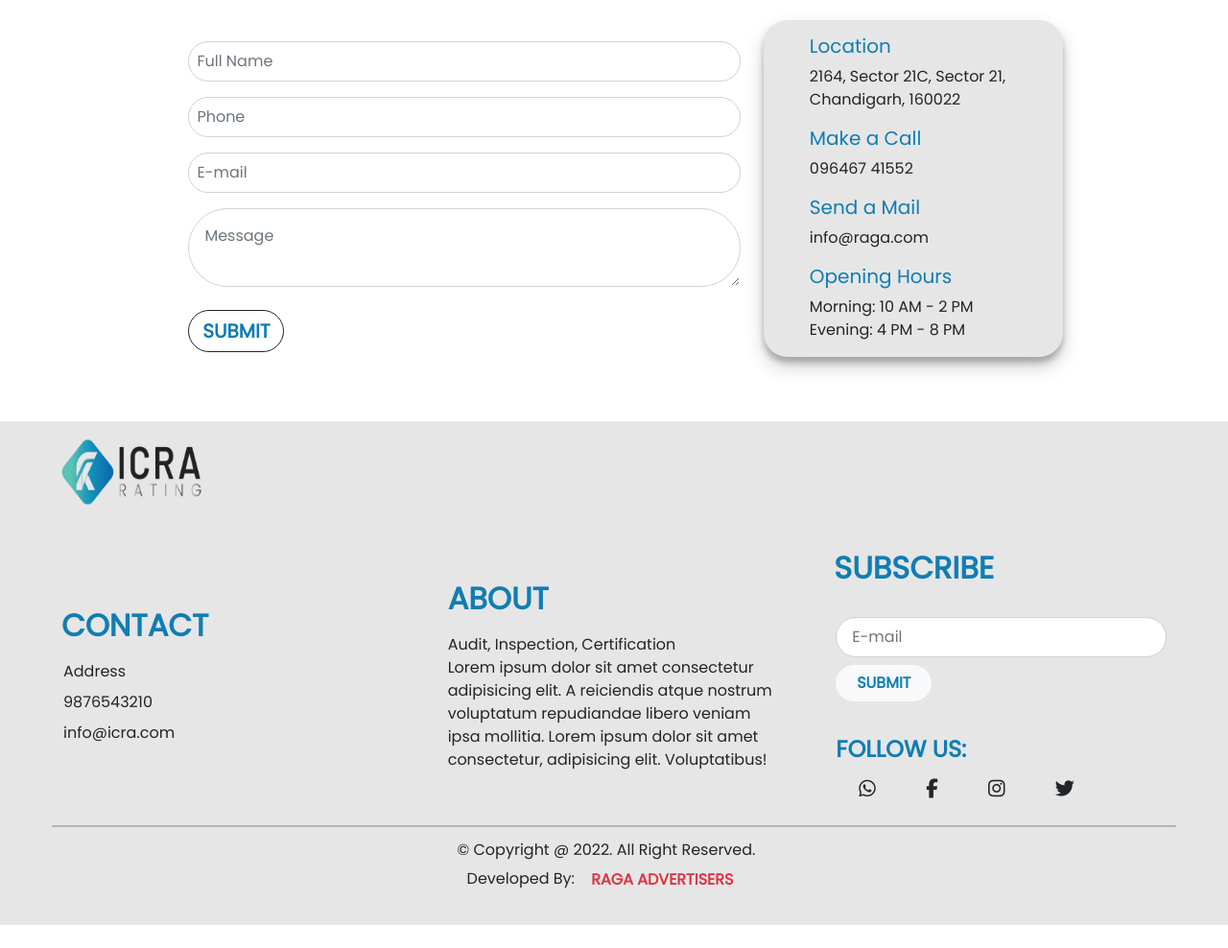
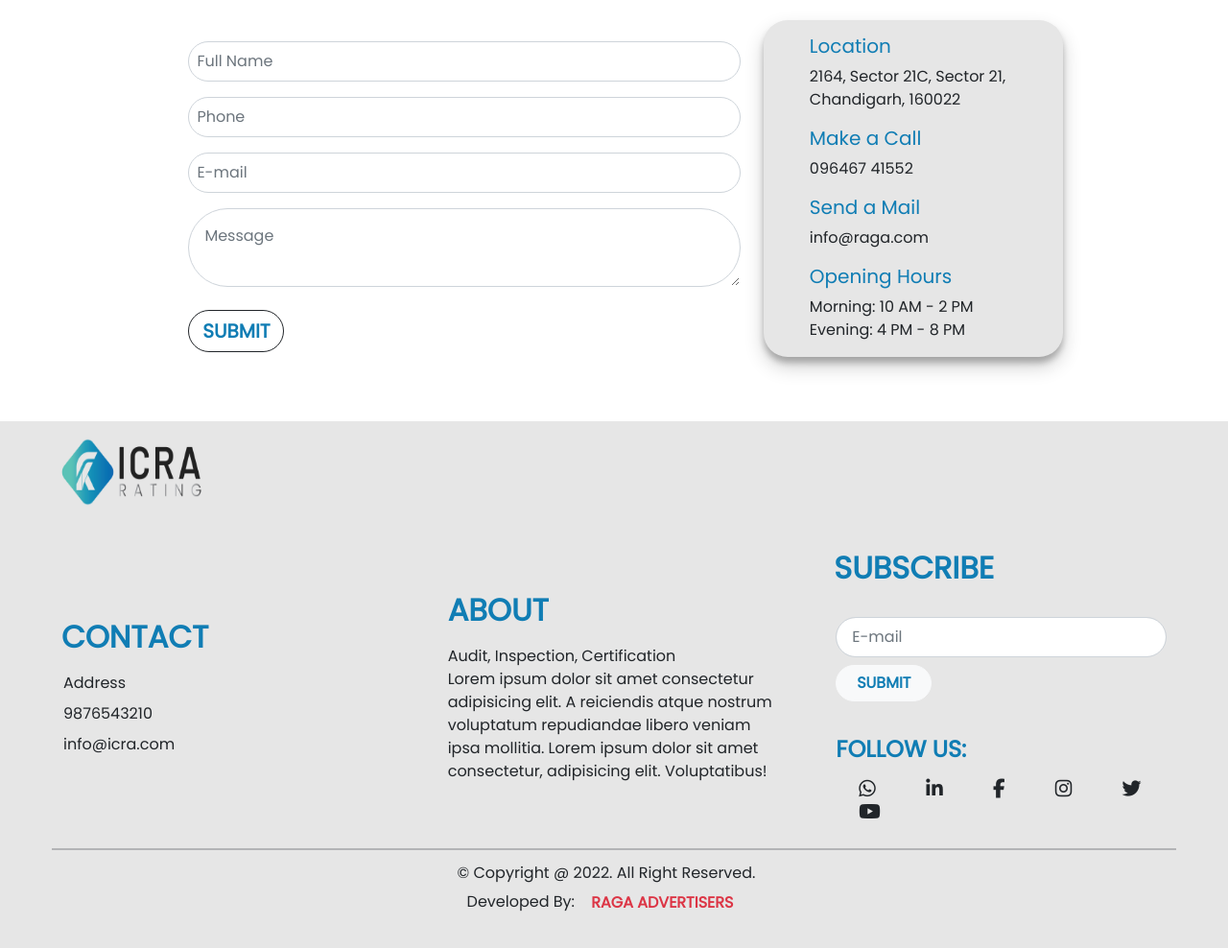
Before and after one commit to bugsbunny96/ICRA-web, a plain HTML site: page contact.html in a window 1280 px wide. Shown: the part 672-1660 px from the top of the page at 96% size. Before the commit the page ends 1636 px from the top, so only its background shows below. Drawn offline with nearby package versions, Linux system fonts and the light colour scheme.

Commit message:
all set (DONE)

```diff
--- a/contact.html
+++ b/contact.html
@@ -42,7 +42,7 @@
 
         <div class="main">
             <!-- Banner -->
-            <img src="./ICRA-BANNER.jpg" alt="banner-home" class="banner">
+            <img src="./contact-banner.jpg" alt="banner-home" class="banner">
             <!-- Banner -->
 
             <h2 class="p-heading">Contact Us</h2>
@@ -114,7 +114,7 @@
                       <ul style="list-style: none; margin-left: -30px">
                           <li class="mt-2 text-decoration-none text text-dark">Address</li>
                           <a style="text-decoration: none;" href="9876543210"><li class="mt-2 text-decoration-none text text-dark">9876543210</li></a>
-                          <li class="mt-2 text-decoration-none text text-dark">info@icra.com</li>
+                          <a style="text-decoration: none;" href="info@icra.com"><li class="mt-2 text-decoration-none text text-dark">info@icra.com</li></a>
                       </ul>
                   </div>
                   <div class="col mx-3">
@@ -137,10 +137,12 @@
                           </li>
                           <li class="mt-2">
                             <div class="social-icon my-3">
-                              <a href="#" class="text text-dark fa fa-whatsapp text-decoration-none fs-5 mx-4"></a>
-                              <a href="#" class="text text-dark fa fa-facebook text-decoration-none fs-5 mx-4"></a>
-                              <a href="#" class="text text-dark fa fa-instagram text-decoration-none fs-5 mx-4"></a>
-                              <a href="#" class="text text-dark fa fa-twitter text-decoration-none fs-5 mx-4"></a>
+                                <a href="#" class="text text-dark fa fa-whatsapp text-decoration-none fs-5 mx-4"></a>
+                                <a href="https://www.linkedin.com/in/international-credit-rating-agency-llc-icra-31527424b" class="text text-dark fa fa-linkedin text-decoration-none fs-5 mx-4"></a>
+                                <a href="https://www.facebook.com/icra.rating" class="text text-dark fa fa-facebook text-decoration-none fs-5 mx-4"></a>
+                                <a href="https://www.instagram.com/p/CicFtG7ByF4/?igshid=MDJmNzVkMjY=" class="text text-dark fa fa-instagram text-decoration-none fs-5 mx-4"></a>
+                                <a href="https://twitter.com/icrarating/status/1568215491629715456?s=48&t=6-TnDo3DEVPqC69nk1ryjA" class="text text-dark fa fa-twitter text-decoration-none fs-5 mx-4"></a>
+                                <a href="https://www.youtube.com/channel/UCOfp3mvxbxOozMvQqabMxEg" class="text text-dark fa fa-youtube text-decoration-none fs-5 mx-4"></a>
                             </div>
                           </li>
                       </ul>
```
Also changed, not shown: about.html (+7 -5 lines), commercial_rating.html (+7 -5 lines), criteria.html (+7 -5 lines), financial_rating.html (+6 -4 lines), index.html (+7 -5 lines), pub_rating.html (+7 -5 lines), service.html (+7 -5 lines), about-banner.jpg, contact-banner.jpg (added), criteria-banner.jpg (added), pubRating-banner.jpg (added), service-banner.jpg (added).
